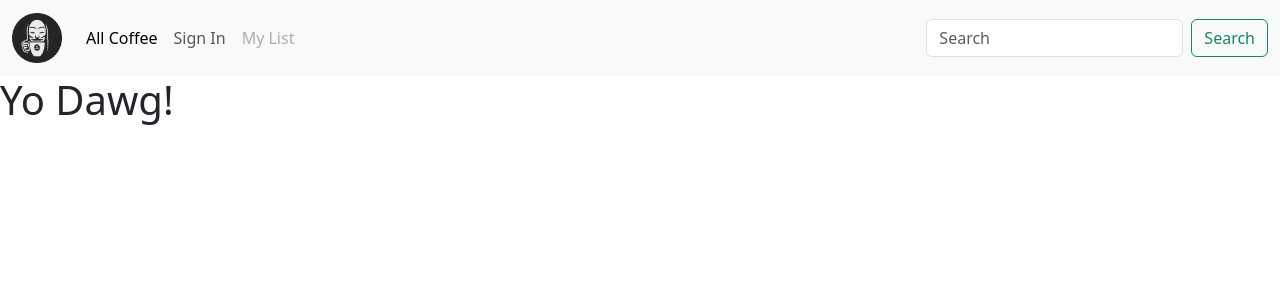
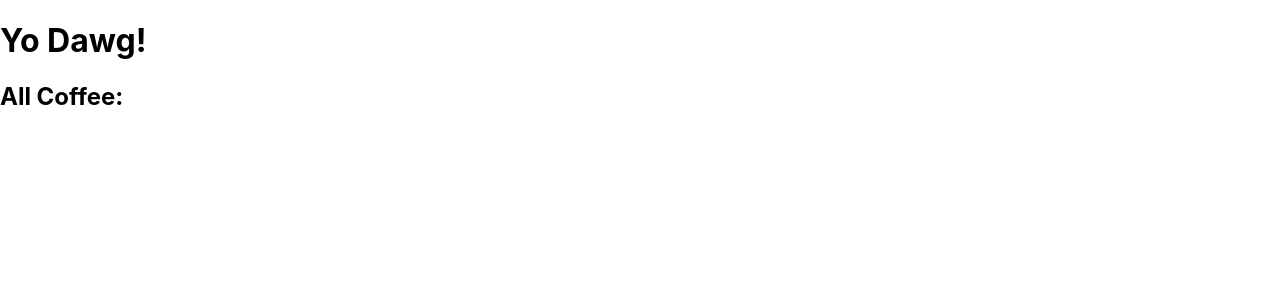
Before and after one commit to titamoto/CoffeeAnon, a React (Create React App) app in the folder client/: page / in a window 1280 px wide. Shown: the top 300 px of the page. Built offline with nearby package versions, Linux system fonts and the light colour scheme.

Commit message:
recreate react app

```diff
--- a/client/src/App.css
+++ b/client/src/App.css
@@ -0,0 +1,38 @@
+.App {
+  text-align: center;
+}
+
+.App-logo {
+  height: 40vmin;
+  pointer-events: none;
+}
+
+@media (prefers-reduced-motion: no-preference) {
+  .App-logo {
+    animation: App-logo-spin infinite 20s linear;
+  }
+}
+
+.App-header {
+  background-color: #282c34;
+  min-height: 100vh;
+  display: flex;
+  flex-direction: column;
+  align-items: center;
+  justify-content: center;
+  font-size: calc(10px + 2vmin);
+  color: white;
+}
+
+.App-link {
+  color: #61dafb;
+}
+
+@keyframes App-logo-spin {
+  from {
+    transform: rotate(0deg);
+  }
+  to {
+    transform: rotate(360deg);
+  }
+}
--- a/client/src/App.js
+++ b/client/src/App.js
@@ -1,10 +1,12 @@
-import Navbar from "./components/Navbar";
+import './App.css';
+import CoffeePage from './components/CoffeePage';
+import Header from './components/Header';
 
 function App() {
   return (
     <>
-      <Navbar />
-      <h1>Yo Dawg!</h1>
+    <Header />
+    <CoffeePage />
     </>
   );
 }
--- a/client/src/components/CoffeePage.jsx
+++ b/client/src/components/CoffeePage.jsx
@@ -0,0 +1,14 @@
+import React from 'react'
+import CoffeeCard from './CoffeeCard'
+
+function CoffeePage() {
+
+  return (
+    <>
+    <h2>All Coffee:</h2>
+       <CoffeeCard/>
+    </>
+  )
+}
+
+export default CoffeePage
--- /dev/null
+++ b/client/src/components/Header.jsx
@@ -0,0 +1,9 @@
+import React from 'react'
+
+function Header() {
+  return (
+    <><h1>Yo Dawg!</h1></>
+  );
+}
+
+export default Header
--- a/client/src/components/Navbar.jsx
+++ /dev/null
@@ -1,32 +0,0 @@
-import React from 'react'
-
-function Navbar() {
-  return (
-    <nav class="navbar navbar-expand-lg bg-body-tertiary">
-  <div class="container-fluid">
-    <a class="navbar-brand" href="#"><img src='./coffee-anon-logo.png' width='50px' height='50px' alt='Logo'></img></a>
-    <button class="navbar-toggler" type="button" data-bs-toggle="collapse" data-bs-target="#navbarSupportedContent" aria-controls="navbarSupportedContent" aria-expanded="false" aria-label="Toggle navigation">
-      <span class="navbar-toggler-icon"></span>
-    </button>
-    <div class="collapse navbar-collapse" id="navbarSupportedContent">
-      <ul class="navbar-nav me-auto mb-2 mb-lg-0">
-        <li class="nav-item">
-          <a class="nav-link active" aria-current="page" href="#">All Coffee</a>
-        </li>
-        <li class="nav-item">
-          <a class="nav-link" href="#">Sign In</a>
-        </li>
-        <li class="nav-item">
-          <a class="nav-link disabled" aria-disabled="true">My List</a>
-        </li>
-      </ul>
-      <form class="d-flex" role="search">
-        <input class="form-control me-2" type="search" placeholder="Search" aria-label="Search"></input>
-        <button class="btn btn-outline-success" type="submit">Search</button>
-      </form>
-    </div>
-  </div>
-</nav> )
-}
-
-export default Navbar
--- /dev/null
+++ b/client/src/index.css
@@ -0,0 +1,13 @@
+body {
+  margin: 0;
+  font-family: -apple-system, BlinkMacSystemFont, 'Segoe UI', 'Roboto', 'Oxygen',
+    'Ubuntu', 'Cantarell', 'Fira Sans', 'Droid Sans', 'Helvetica Neue',
+    sans-serif;
+  -webkit-font-smoothing: antialiased;
+  -moz-osx-font-smoothing: grayscale;
+}
+
+code {
+  font-family: source-code-pro, Menlo, Monaco, Consolas, 'Courier New',
+    monospace;
+}
--- a/client/src/index.js
+++ b/client/src/index.js
@@ -1,8 +1,8 @@
 import React from 'react';
 import ReactDOM from 'react-dom/client';
+import './index.css';
 import App from './App';
 import reportWebVitals from './reportWebVitals';
-import 'bootstrap/dist/css/bootstrap.css'
 
 const root = ReactDOM.createRoot(document.getElementById('root'));
 root.render(
```
Also changed, not shown: client/package.json (+3 -4 lines), client/src/components/CoffeeCard.jsx (+9 -0 lines), 1 other file (tests, documents, lock files or other folders).
